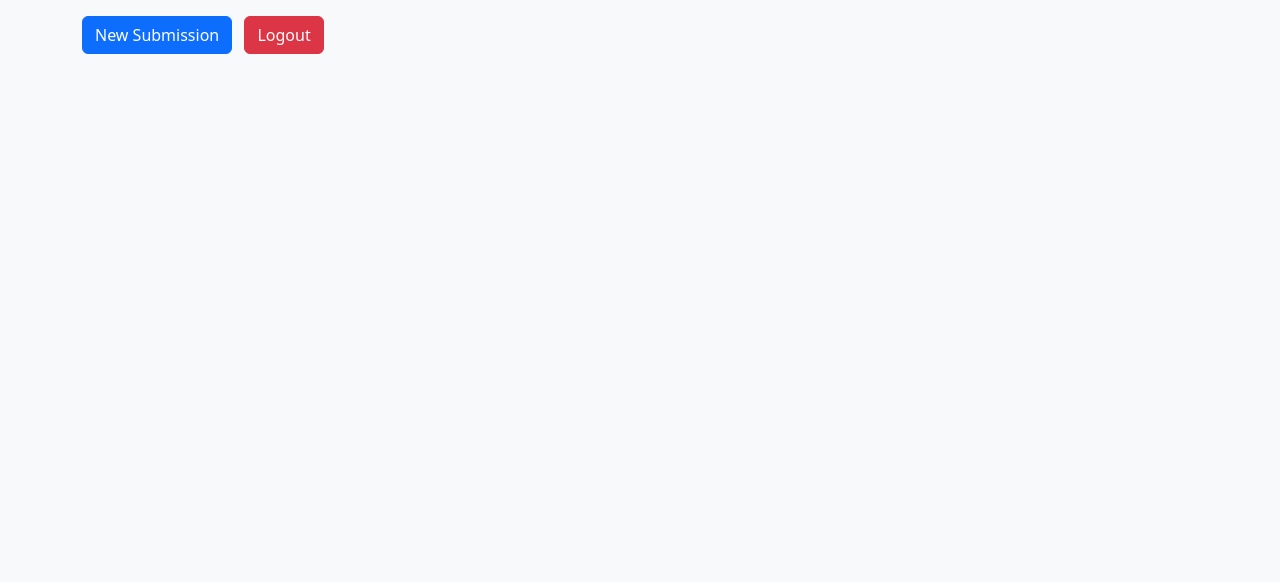
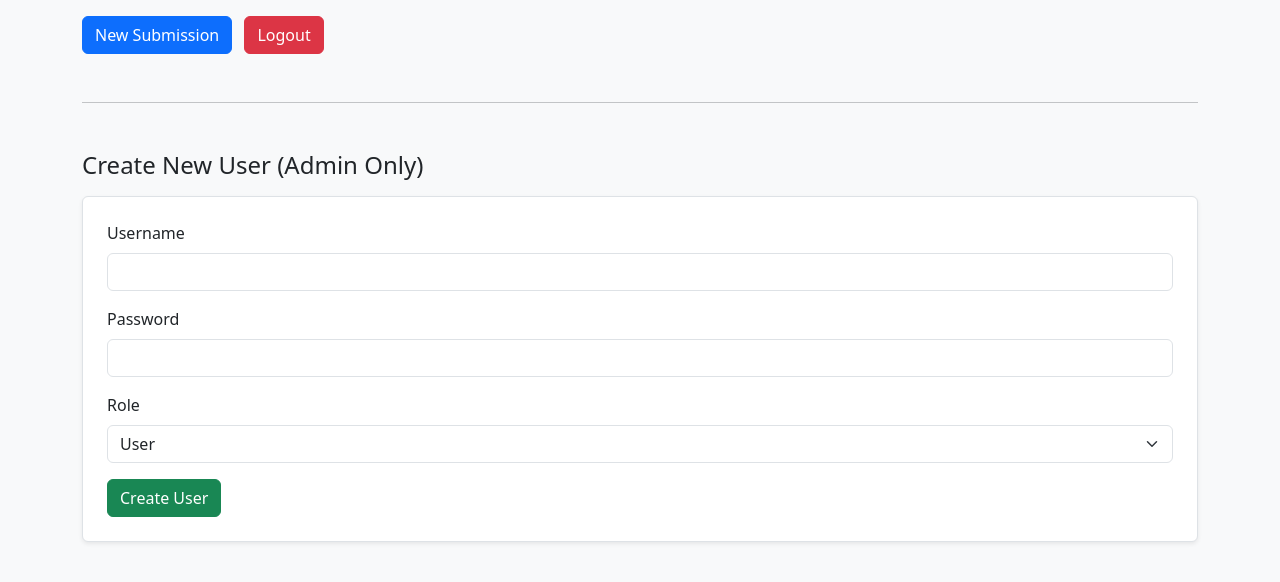
Before and after one commit to davidakanjii/data_collection_app, a Flask app: template templates/dashboard.html in a window 1280 px wide. Shown: the part 152-734 px from the top of the page. Run offline with Flask 3, Linux system fonts and the light colour scheme; the template is opened without the code that fills it, so the values that code supplies are empty; a user stored in the database is signed in.

Commit message:
Add role column, update user creation, and dashboard with admin user creation form

```diff
--- a/templates/dashboard.html
+++ b/templates/dashboard.html
@@ -56,6 +56,30 @@
         <!-- ✅ Navigation buttons -->
         <a href="/form" class="btn btn-primary">New Submission</a>
         <a href="/logout" class="btn btn-danger ms-2">Logout</a>
+
+        <!-- ✅ Admin-only user creation form -->
+        {% if session['role'] == 'admin' %}
+        <hr class="my-5">
+        <h4>Create New User (Admin Only)</h4>
+        <form method="POST" action="/create_user" class="bg-white p-4 border rounded shadow-sm mt-3">
+            <div class="mb-3">
+                <label for="new_username" class="form-label">Username</label>
+                <input type="text" name="new_username" id="new_username" class="form-control" required>
+            </div>
+            <div class="mb-3">
+                <label for="new_password" class="form-label">Password</label>
+                <input type="password" name="new_password" id="new_password" class="form-control" required>
+            </div>
+            <div class="mb-3">
+                <label for="new_role" class="form-label">Role</label>
+                <select name="new_role" id="new_role" class="form-select" required>
+                    <option value="user">User</option>
+                    <option value="admin">Admin</option>
+                </select>
+            </div>
+            <button type="submit" class="btn btn-success">Create User</button>
+        </form>
+        {% endif %}
     </div>
 </body>
 </html>
```
Also changed, not shown: add_role_column.py (added, +14 -0 lines), create_user.py (+5 -3 lines), data/database.db.
